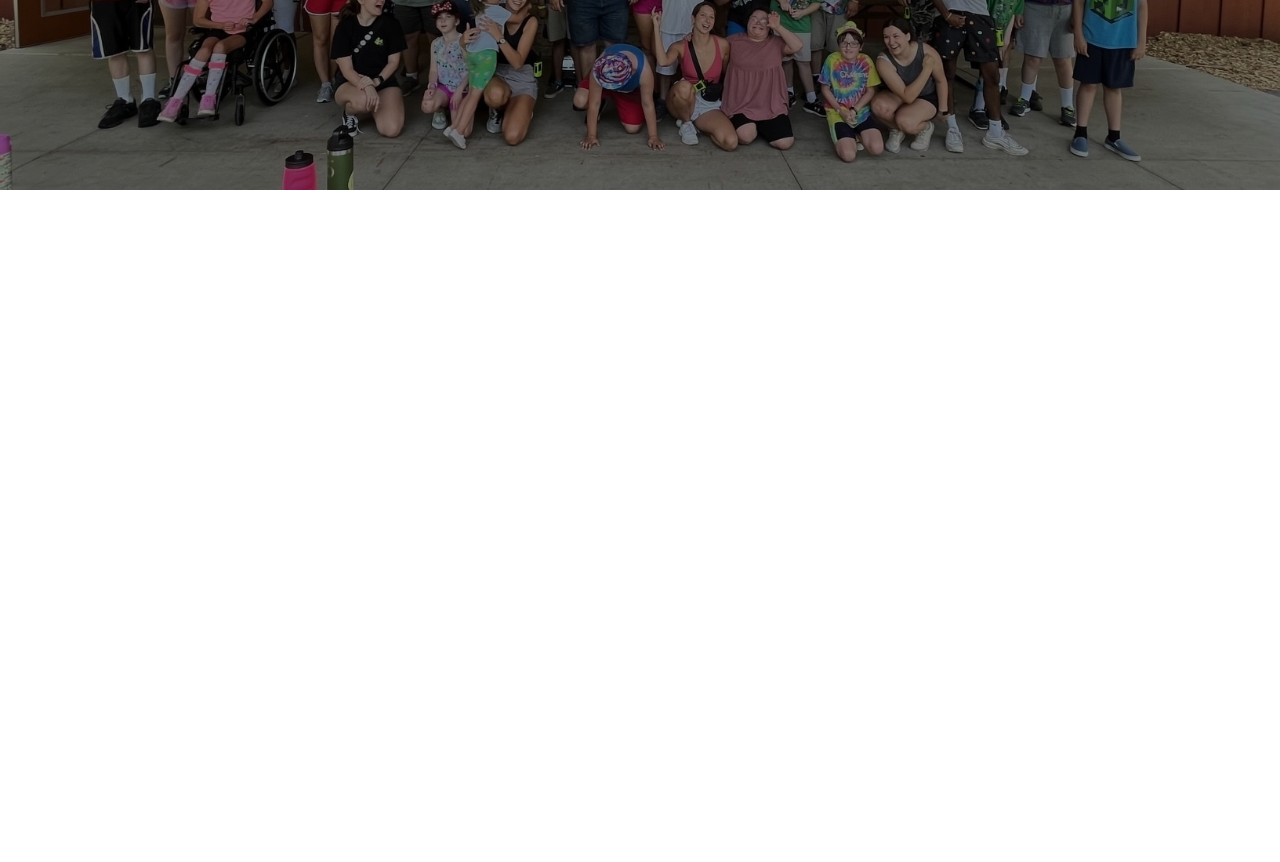
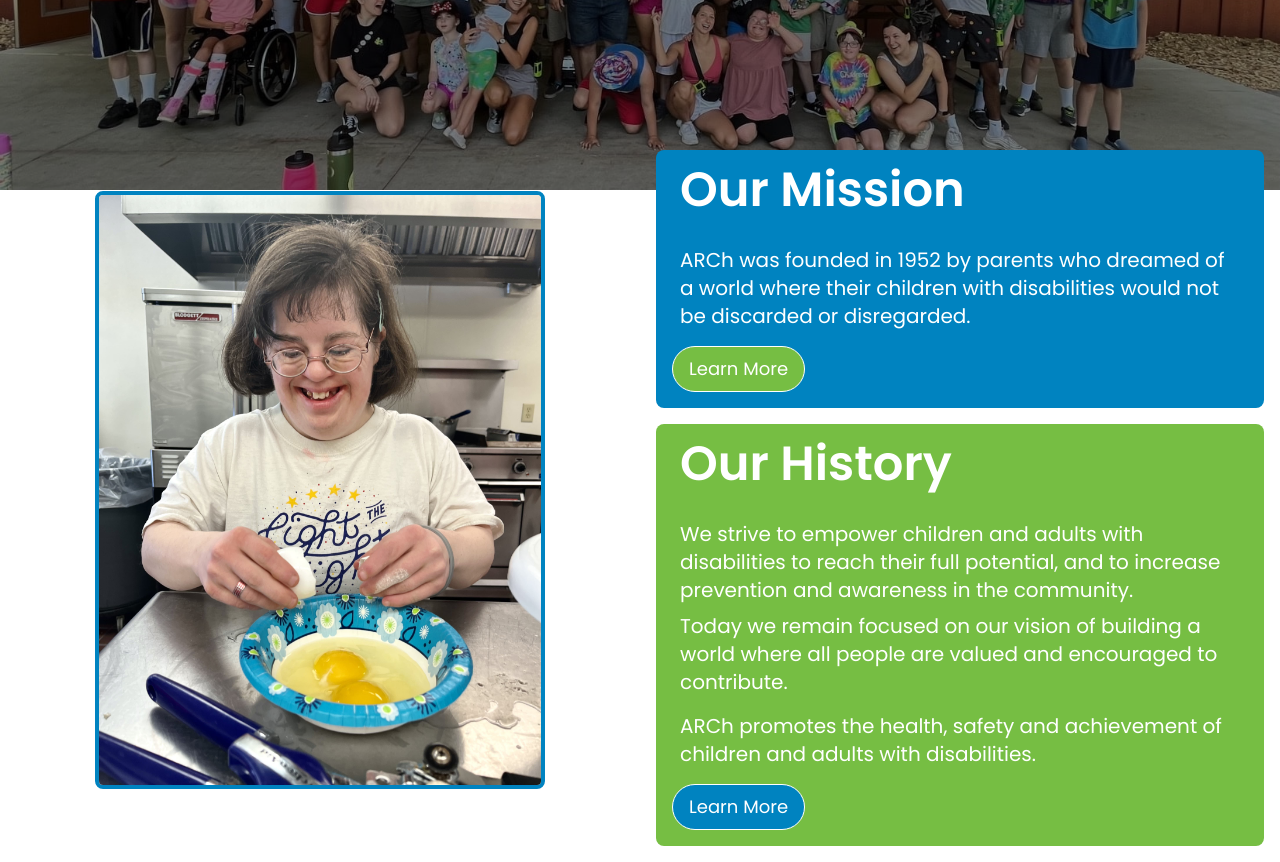
Before and after one commit to nstark12/arch, a Next.js app: page / in a window 1280 px wide. Shown: the part 620-1482 px from the top of the page. Before the commit the page ends 810 px from the top, so only its background shows below. Built offline with nearby package versions, Linux system fonts and the light colour scheme.

Commit message:
messing with homepage

```diff
--- a/app/components/Hero.jsx
+++ b/app/components/Hero.jsx
@@ -8,8 +8,8 @@ const Hero = () => {
         Where Abilities &amp; Disabilities Become Possibilities
       </h4>
       <div className="mt-12">
-        <Link href={"/"}>
-          <button className="bg-secondary text-white py-2 px-6 rounded-full mr-4 md:text-2xl hover:bg-secondaryHov cursor-pointer">
+        <Link href={"/contact"}>
+          <button className="bg-secondary text-white py-2 px-6 rounded-full mr-4 md:text-2xl hover:bg-secondaryHov cursor-pointer border border-white">
             Contact Us
           </button>
         </Link>
@@ -19,7 +19,7 @@ const Hero = () => {
             "https://archchangeslives.networkforgood.com/projects/128949-every-day-giving"
           }
         >
-          <button className="bg-primary text-white py-2 px-6 rounded-full md:text-2xl hover:bg-primaryHov cursor-pointer">
+          <button className="bg-primary text-white py-2 px-6 rounded-full md:text-2xl hover:bg-primaryHov cursor-pointer border border-white">
             Donate
           </button>
         </a>
--- /dev/null
+++ b/app/components/Mission.jsx
@@ -0,0 +1,65 @@
+import Link from "next/link";
+import Image from "next/image";
+
+const Mission = () => {
+  return (
+    <section>
+      <div className=" -mt-14  grid md:grid-cols-2">
+        <div className="items-center flex flex-col justify-center m-4">
+          <div>
+            <Image
+              src={"/image/gains-baking-2.jpg"}
+              alt="gains image"
+              width={450}
+              height={450}
+              className="rounded-lg border-4 border-primary mb-4"
+            />
+          </div>
+        </div>
+        <div>
+          <div className="bg-primary p-4 rounded-lg text-white flex flex-col justify-center m-4">
+            <h1 className="text-5xl font-semibold mb-8 px-2">Our Mission</h1>
+            <p className="text-xl px-2">
+              ARCh was founded in 1952 by parents who dreamed of a world where
+              their children with disabilities would not be discarded or
+              disregarded.
+            </p>
+
+            <div className="mt-4">
+              <Link href={"/about"}>
+                <button className="bg-secondary text-white py-2 px-4 rounded-full mr-4 md:text-lg hover:bg-secondaryHov cursor-pointer border border-white">
+                  Learn More
+                </button>
+              </Link>
+            </div>
+          </div>
+          <div className="bg-secondary p-4 rounded-lg text-white flex flex-col justify-center m-4">
+            <h1 className="text-5xl font-semibold mb-8 px-2">Our History</h1>
+            <p className="text-xl px-2 mb-2">
+              We strive to empower children and adults with disabilities to
+              reach their full potential, and to increase prevention and
+              awareness in the community.
+            </p>
+            <p className="text-xl px-2 mb-4">
+              Today we remain focused on our vision of building a world where
+              all people are valued and encouraged to contribute.
+            </p>
+            <p className="text-xl px-2">
+              ARCh promotes the health, safety and achievement of children and
+              adults with disabilities.
+            </p>
+            <div className="mt-4">
+              <Link href={"/about"}>
+                <button className="bg-primary text-white py-2 px-4 rounded-full mr-4 md:text-lg hover:bg-primaryHov cursor-pointer border border-white">
+                  Learn More
+                </button>
+              </Link>
+            </div>
+          </div>
+        </div>
+      </div>
+    </section>
+  );
+};
+
+export default Mission;
--- a/app/components/Navbar.jsx
+++ b/app/components/Navbar.jsx
@@ -31,7 +31,7 @@ const Navbar = () => {
           )}
         </div>
         <div className="m-4 hidden md:flex">
-          <Link href={"/"}>
+          <Link href={"/contact"}>
             <button className="bg-secondary text-white py-2 px-4 rounded-full mr-4 md:text-lg hover:bg-secondaryHov cursor-pointer">
               Contact Us
             </button>
--- /dev/null
+++ b/app/contact/page.jsx
@@ -0,0 +1,5 @@
+const ContactPage = () => {
+  return <div>ContactPage</div>;
+};
+
+export default ContactPage;
--- a/app/layout.js
+++ b/app/layout.js
@@ -1,5 +1,7 @@
 import { Poppins } from "next/font/google";
 import "./globals.css";
+import Navbar from "./components/Navbar";
+import Hero from "./components/Hero";
 
 const poppins = Poppins({
   subsets: ["latin"],
@@ -15,7 +17,10 @@ export const metadata = {
 export default function RootLayout({ children }) {
   return (
     <html lang="en">
-      <body className={poppins.className}>{children}</body>
+      <body className={poppins.className}>
+        <Navbar />
+        {children}
+      </body>
     </html>
   );
 }
--- a/app/page.js
+++ b/app/page.js
@@ -1,12 +1,14 @@
 import Image from "next/image";
-import Navbar from "./components/Navbar";
 import Hero from "./components/Hero";
+import Mission from "./components/Mission";
 
 export default function Home() {
   return (
     <main>
-      <Navbar />
       <Hero />
+      <div className="container mx-auto">
+        <Mission />
+      </div>
     </main>
   );
 }
```
